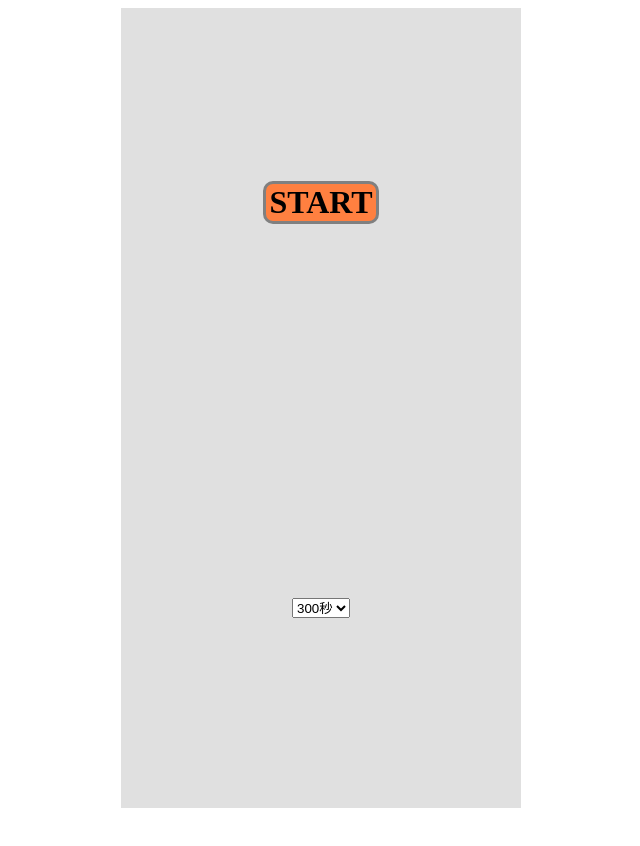
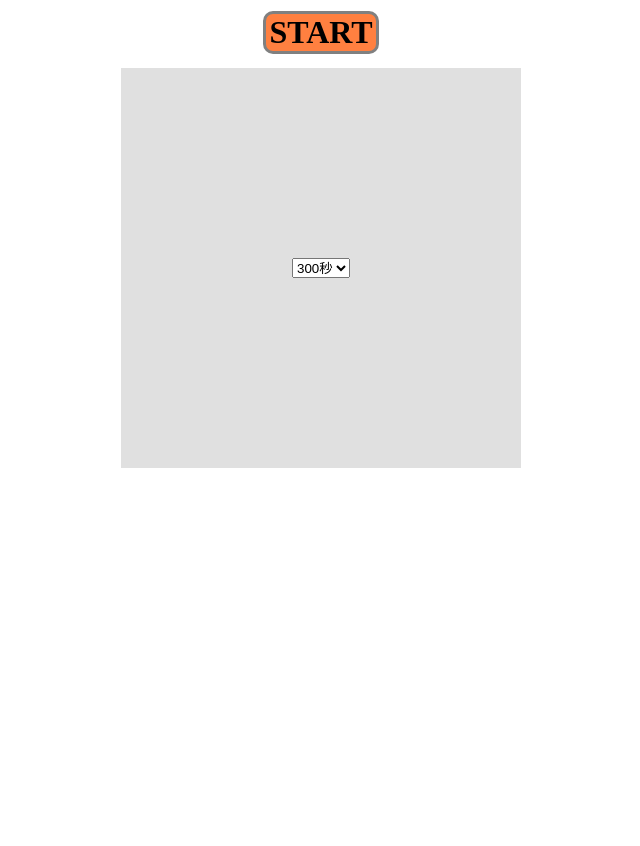
Before and after one commit to hisato-kozuki/reversi-memory-game, a website: page index.html in a window 1280 px wide. Shown: the whole page, without its empty margins (319-959 px from the left). After the commit the page ends 800 px from the top, so only its background shows below. Drawn offline with Linux system fonts and the light colour scheme.

Commit message:
戻した．

```diff
--- a/index.html
+++ b/index.html
@@ -4,9 +4,6 @@
     <meta charset="UTF-8">
     <title>reversi</title>
     <link rel="manifest" href="./manifest.json">
-    <link rel="icon" type="image/png" href="/icon.png">
-    <link rel="apple-touch-icon" sizes="256x256" href="icon.png">
-    <meta name="msapplication-square70x70logo" content="icon.png"/>
     <style type="text/css">
     body{
         display: flex;
@@ -51,13 +48,9 @@
     </style>
 </head>
 <body>
-    <div style="background-color: rgb(224, 224, 224); position: relative;">
-        <div style="display:flex;justify-content: center; align-items: center; width: 400px; height: 400px" id="bg">
-            <div style="display: flex; justify-content: center; position: relative; height: 60px;">
-                <h1 class="button" id="b0" style="position: absolute; text-align: center; background-color: rgb(255, 128, 64); visibility: visible;" onclick="start()">START</h1>
-                <h1 class="button" id="b4" style="position: absolute; text-align: center; background-color: silver;"></h1>
-            </div>
-        </div>
+    <div style="display: flex; justify-content: center; position: relative; height: 60px;">
+        <h1 class="button" id="b0" style="position: absolute; text-align: center; background-color: rgb(255, 128, 64); visibility: visible;" onclick="start()">START</h1>
+        <h1 class="button" id="b4" style="position: absolute; text-align: center; background-color: silver;"></h1>
     </div>
 
 <script src="./script.js">
```
